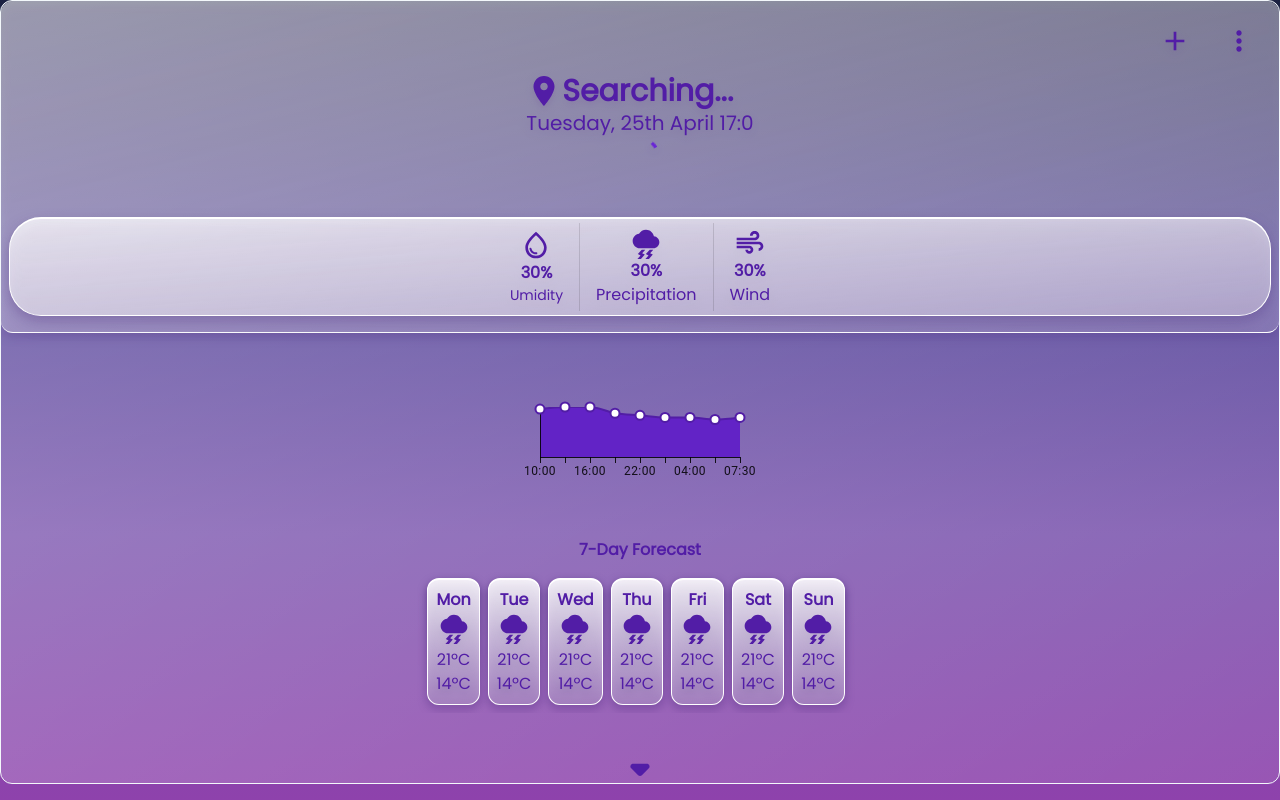
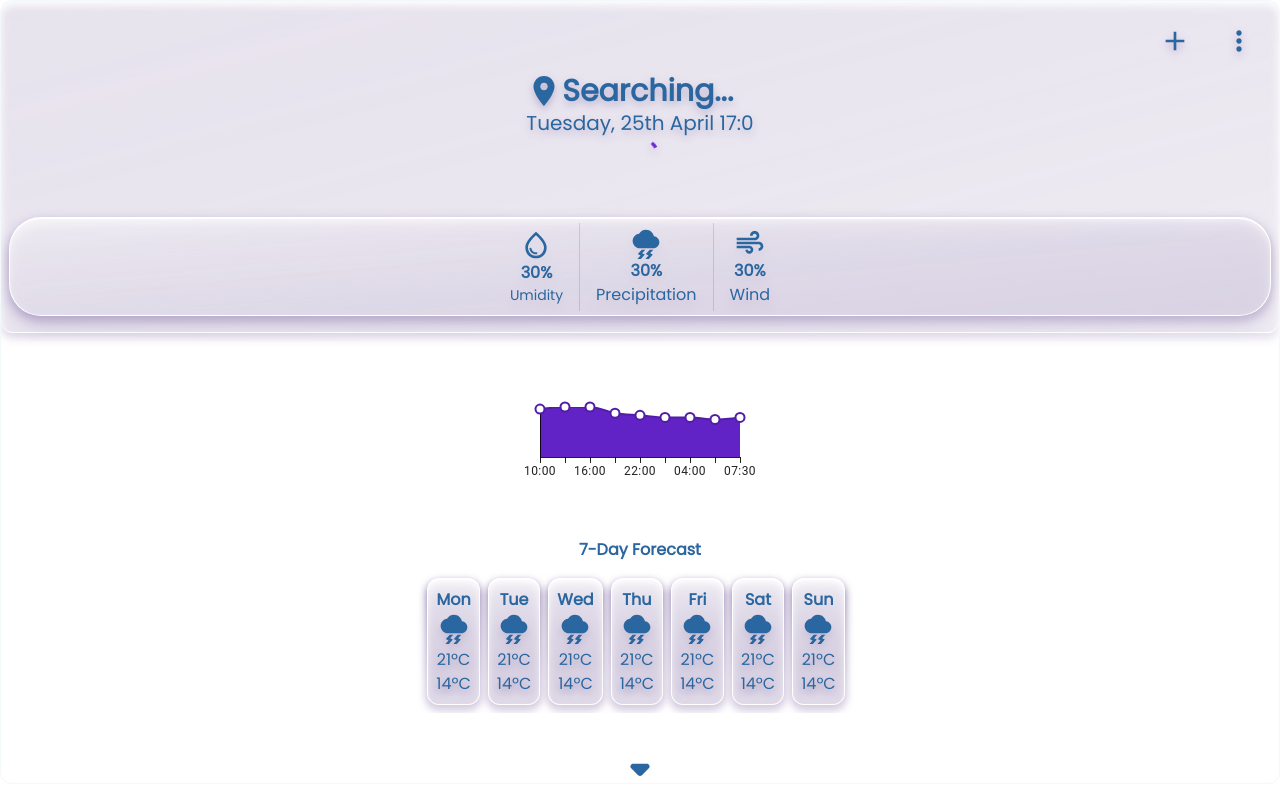
Before and after one commit to lisboa-daniel/weatherapp, a Next.js app: page / in a window 1280 px wide. Built offline with nearby package versions, Linux system fonts and the light colour scheme; no server answers.

Commit message:
feat: now we are blue, Da ba dee da ba di

```diff
--- a/src/app/globals.css
+++ b/src/app/globals.css
@@ -14,18 +14,17 @@
   --color-secondary-800: oklch(4.2201% 0.01732 29.234);
   --color-secondary-900: oklch(0% 0 none);
   --color-secondary-950: oklch(0% 0 none);
-  --color-primary: oklch(48.112% 0.2404 291.82);
-  --color-primary-50: oklch(75.086% 0.11949 300.95);
-  --color-primary-100: oklch(70.921% 0.14081 300.63);
-  --color-primary-200: oklch(62.468% 0.18326 298.7);
-  --color-primary-300: oklch(54.647% 0.22022 295.76);
-  --color-primary-400: oklch(48.112% 0.2404 291.82);
-  --color-primary-500: oklch(40.292% 0.19684 292.56);
-  --color-primary-600: oklch(31.878% 0.15138 293.28);
-  --color-primary-700: oklch(23.275% 0.10187 294.94);
-  --color-primary-800: oklch(13.478% 0.04392 299.78);
-  --color-primary-900: oklch(0% 0 none);
-  --color-primary-950: oklch(0% 0 none);
+  --color-primary: oklch(49.933% 0.11024 250.04);
+  --color-primary-50: oklch(96.247% 0.02001 200.64);
+  --color-primary-100: oklch(92.597% 0.03582 205.23);
+  --color-primary-200: oklch(84.361% 0.06317 214.03);
+  --color-primary-300: oklch(74.762% 0.08826 226.04);
+  --color-primary-400: oklch(63.754% 0.11758 239.66);
+  --color-primary-500: oklch(49.933% 0.11024 250.04);
+  --color-primary-600: oklch(41.436% 0.10419 257.32);
+  --color-primary-700: oklch(33.231% 0.09464 263.24);
+  --color-primary-800: oklch(25.996% 0.07965 268.39);
+  --color-primary-900: oklch(19.004% 0.05983 273.58);
   --ease-fluid: cubic-bezier(0.3, 0, 0, 1);
   --ease-snappy: cubic-bezier(0.2, 0, 0, 1);
   /* ... */
@@ -37,20 +36,16 @@
 }
 
 
-/*
-@media (prefers-color-scheme: light) {
+
+@media (prefers-color-scheme: dark) {
   :root {
-    --background: linear-gradient(#e66465, #9198e5);
+    --background: linear-gradient(#6CB9D8, #9CD7E5, #CCEEF2);
     --foreground: #0a0a0a;
   }
-}*/
+}
 
 body {
-  background: linear-gradient(to bottom,
-  #1b2141,
-  #483a92,
-  #7851ac,
-  #8e42ac);
+  background: var(--background);
   background-repeat: no-repeat;
   color: var(--foreground);
 
```
